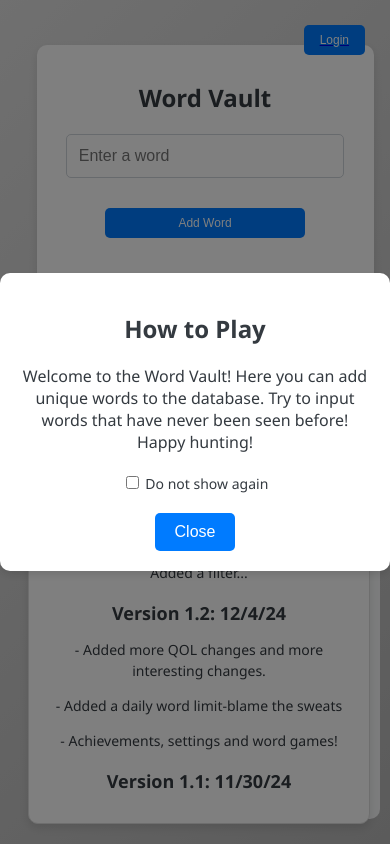
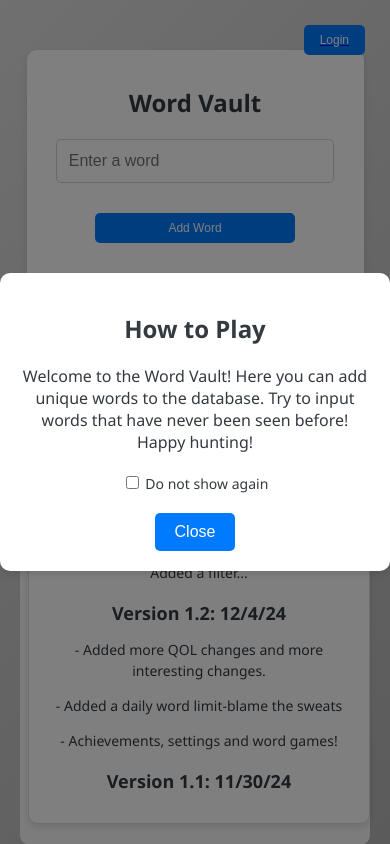
Before and after one commit to vostsoldier/sarcasm-detector, a Flask app: page / in a window 390 px wide. Run offline with Flask 3, Linux system fonts and the light colour scheme; data that the repository does not hold is empty; parts of the project's set-up code (start-up, migrations or seed data) failed here and were passed over; some libraries are stand-ins or nearby versions.

Commit message:
mobile support finished

```diff
--- a/static/styles.css
+++ b/static/styles.css
@@ -519,7 +519,7 @@ input[type="text"], input[type="password"] {
         max-height: none;
         box-shadow: none;
         align-items: center;
-        margin: 20px auto 0 auto;
+        margin: 20px 20px 20px -10px;
     }
     body {
         padding: 10px;
@@ -529,6 +529,7 @@ input[type="text"], input[type="password"] {
         padding: 20px;
         align-items: center;
         max-width: 200px;
+        margin: 20px 20px 20px -10px;
     }
     .container, .form-container {
         padding: 20px;
```
